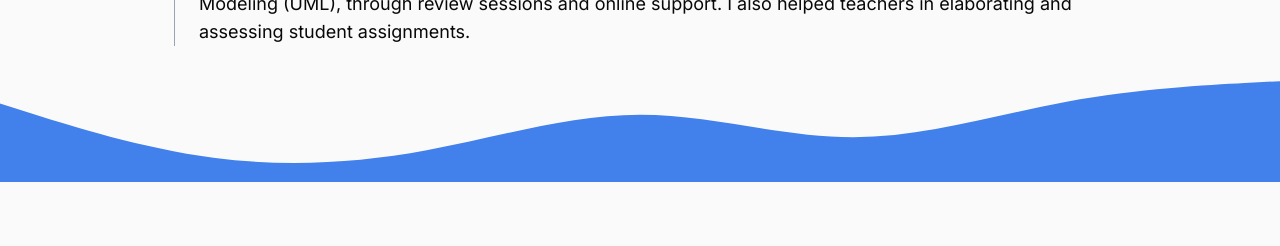
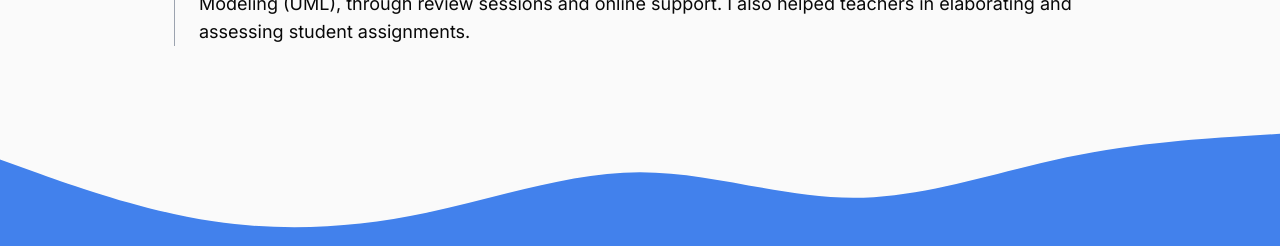
Before and after one commit to dougdomingos/portfolio, a Next.js app: page / in a window 1280 px wide. Shown: the part 551-797 px from the top of the page. Built offline with nearby package versions, Linux system fonts and the light colour scheme.

Commit message:
refactor: move Wave SVG to layout.tsx

```diff
--- a/src/app/layout.tsx
+++ b/src/app/layout.tsx
@@ -1,11 +1,11 @@
 import { Inter, Poppins } from 'next/font/google';
 
-import Footer from '@components/layout/Footer';
 import Header from '@components/layout/Header';
 import clsx from 'clsx';
 import type { Metadata } from 'next';
 
 import './globals.css';
+import Wave from '@components/Wave';
 
 const inter = Inter({ subsets: ['latin'], variable: '--font-inter' });
 
@@ -29,10 +29,10 @@ export default function RootLayout({
 }) {
   return (
     <html lang='en'>
-      <body className={clsx(inter.variable, poppins.variable, 'font-sans')}>
+      <body className={clsx(inter.variable, poppins.variable, 'font-sans relative min-h-screen pb-28')}>
         <Header />
         <main className='relative flex justify-center px-4'>{children}</main>
-        <Footer />
+        <Wave className='absolute bottom-0 fill-primary max-h-32 w-full' />
       </body>
     </html>
   );
--- a/src/components/layout/Footer/index.tsx
+++ /dev/null
@@ -1,9 +0,0 @@
-import Wave from './Wave';
-
-const Footer = () => (
-  <footer className='relative w-full mt-24'>
-    <Wave className='absolute fill-primary bottom-0 h-28 w-full' />
-  </footer>
-);
-
-export default Footer;
```
Also changed, not shown: src/components/Wave.tsx (renamed from src/components/layout/Footer/Wave.tsx).
